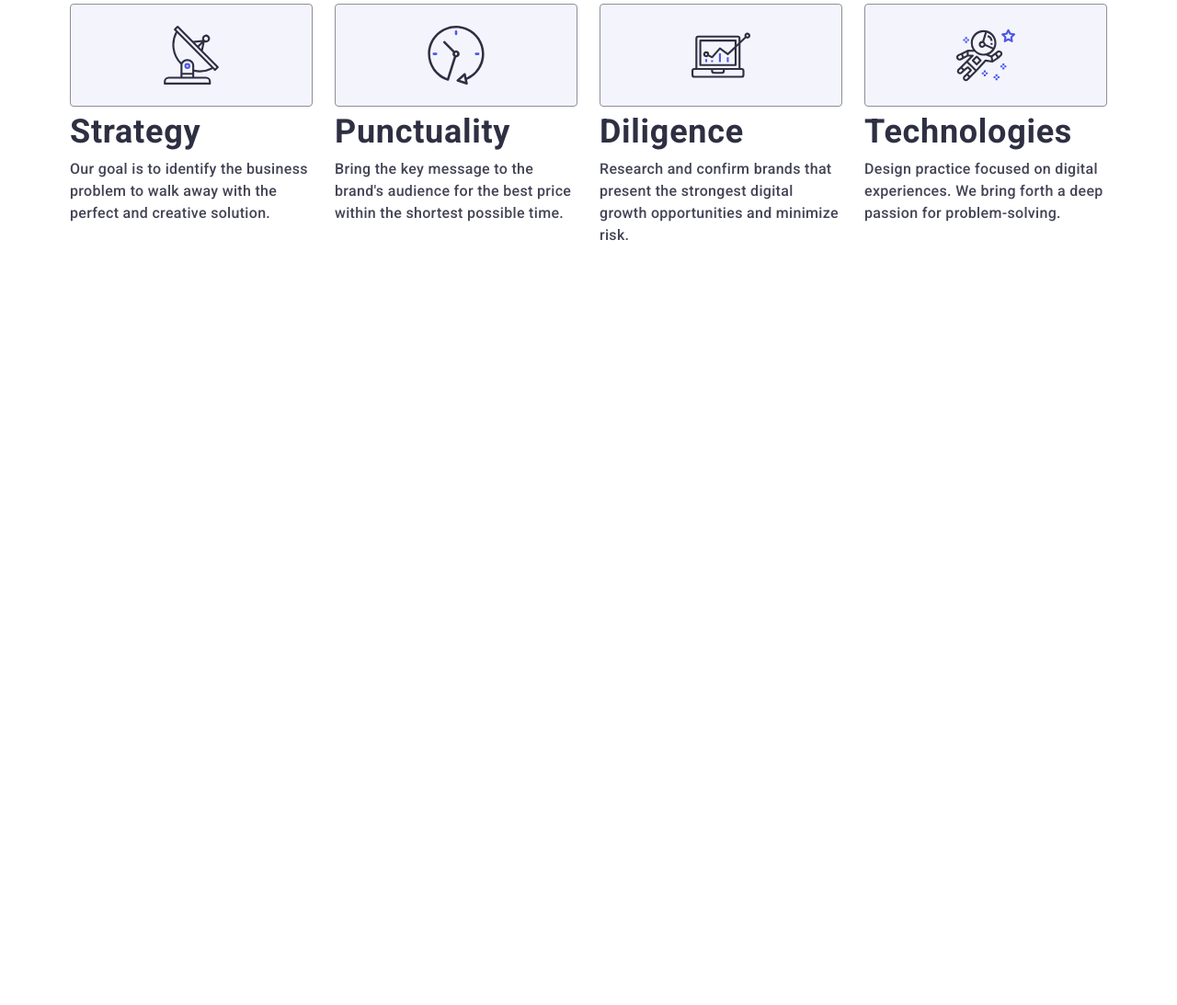
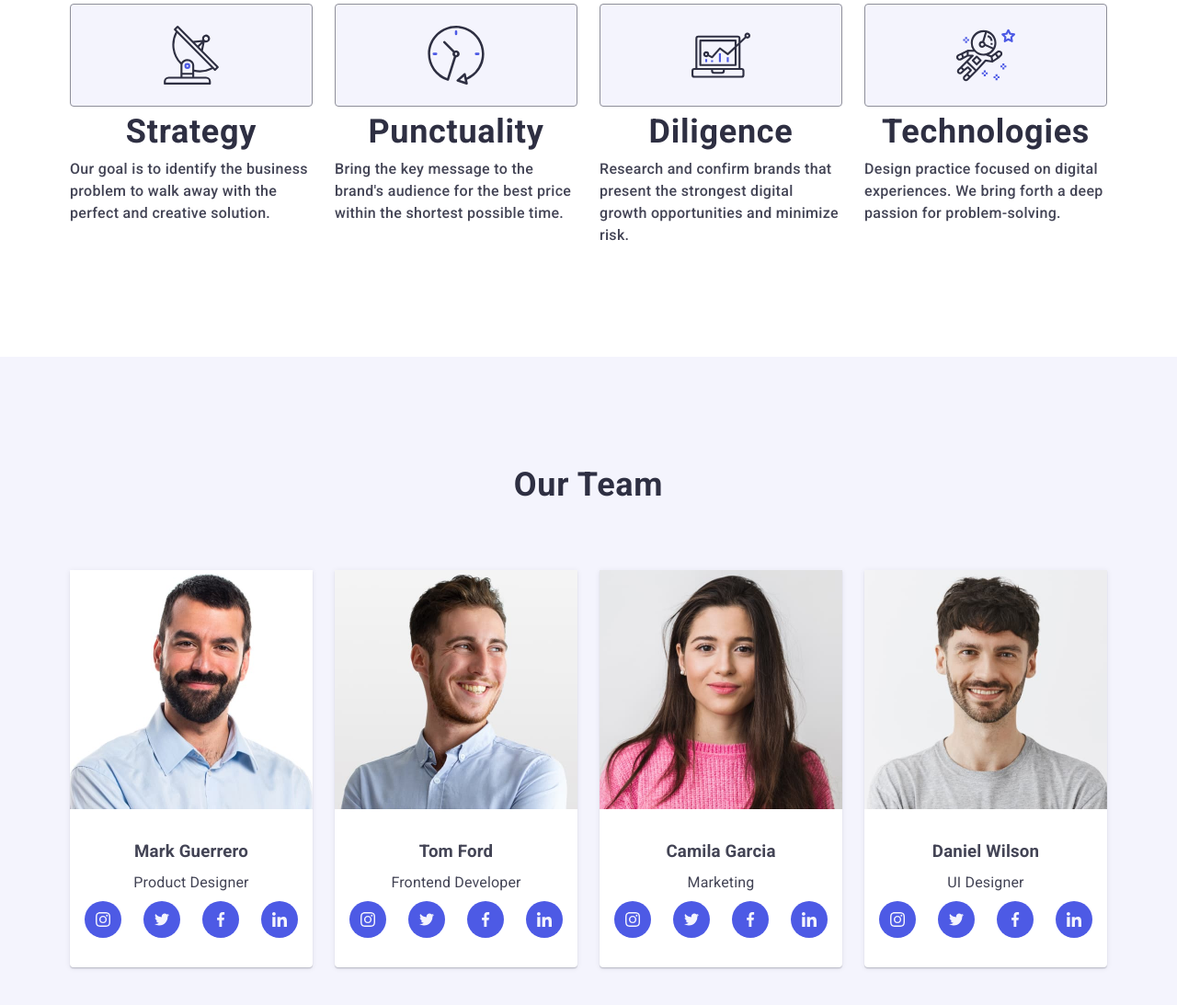
Before and after one commit to RudometovaYa/goit-markup-hw-06, a plain HTML site: page index.html in a window 1280 px wide. Shown: the part 789-1882 px from the top of the page at 92% size. Before the commit the page ends 1177 px from the top, so only its background shows below. Drawn offline with nearby package versions, Linux system fonts and the light colour scheme.

Commit message:
add team sec

```diff
--- a/css/styles.css
+++ b/css/styles.css
@@ -575,7 +575,6 @@ button {
 
 @media screen and (min-width: 1158px) {
 
-
     .padding-container {
             padding-top: 120px;
             padding-bottom: 120px;
@@ -603,3 +602,86 @@ button {
             margin-bottom: 8px;
         }
 }
+
+/* Team part */
+
+.team {
+    background-color: #f4f4fd;
+}
+
+.padding-subtitle {
+    margin-bottom: 72px;
+}
+
+.team-list {
+    display: flex;
+    justify-content: center;
+    flex-wrap: wrap;
+    gap: 72px;
+}
+
+.team-item-card {
+    display: flex;
+    flex-direction: column;
+    border-radius: 0 0 4px 4px;
+    box-shadow: 0 2px 1px 0 rgba(46, 47, 66, 0.08),
+        0 1px 1px 0 rgba(46, 47, 66, 0.16), 0 1px 6px 0 rgba(46, 47, 66, 0.08);
+}
+
+.team-item {
+    background-color: #ffffff;
+}
+
+.team-card-wrap {
+    display: flex;
+    flex-direction: column;
+    align-items: center;
+    padding: 32px 0px;
+}
+
+.card-text {
+    font-size: 16px;
+}
+.card-title-text {
+    text-align: center;
+    margin-bottom: 8px;
+
+}
+
+.card-text-align {
+    text-align: center;
+    margin-bottom: 8px;
+}
+
+.socialmedia-list {
+    display: flex;
+    justify-content: center;
+    align-items: center;
+    gap: 24px;
+}
+
+.subtitle-mob {
+    text-align: center;
+}
+
+@media screen and (min-width: 768px) {
+
+.team-list {
+ gap: 64px 24px;
+}
+}
+
+@media screen and (min-width: 1158px) {
+
+
+.team-list {
+    display: flex;
+    justify-content: space-between;
+    gap: 24px;
+}
+
+.team-item {
+    width: calc ((100% - 72px)/ 4);
+}
+
+}
--- a/index.html
+++ b/index.html
@@ -180,8 +180,8 @@
         </div>
       </section>
 
-      <section class="team padding-container hidden">
-        <div class="container">
+      <section class="team padding-container">
+        <div class="container container-new">
           <h2 class="subtitle subtitle-mob padding-subtitle">Our Team</h2>
           <ul class="team-list">
             <li class="team-item team-item-card">
@@ -194,7 +194,7 @@
               <div class="team-card-wrap">
                 <h3 class="card-title card-title-text">Mark Guerrero</h3>
                 <p class="card-text card-text-align">Product Designer</p>
-                <ul class="socialmedia-list">
+                <ul class="socialmedia-list social-wrap">
                   <li class="socialmedia-item">
                     <a href="" class="socialmedia-link">
                       <svg class="icon" width="16" height="16">
```
Also changed, not shown: images/camila-2.jpg (added), images/daniel-2.jpg (added), images/mark-2.jpg (added), images/tom-2.jpg (added).
